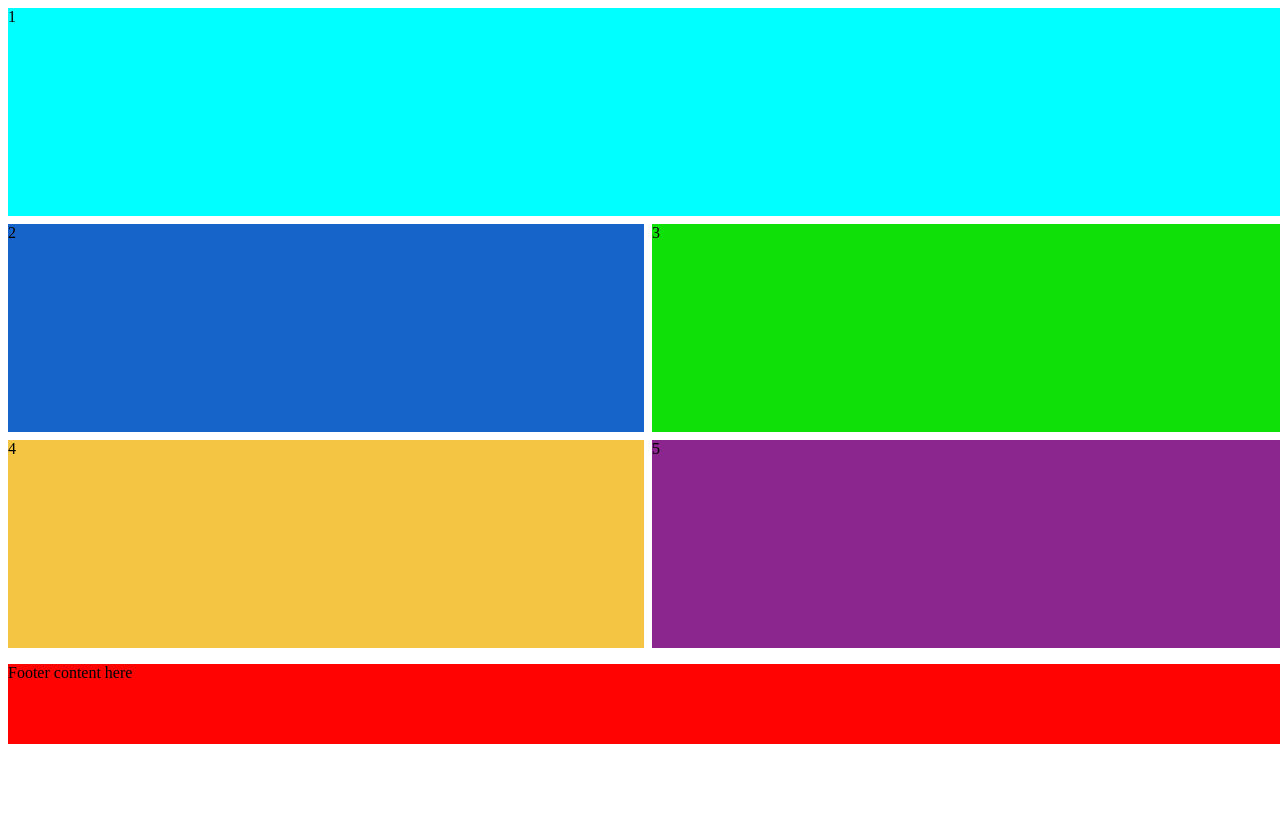
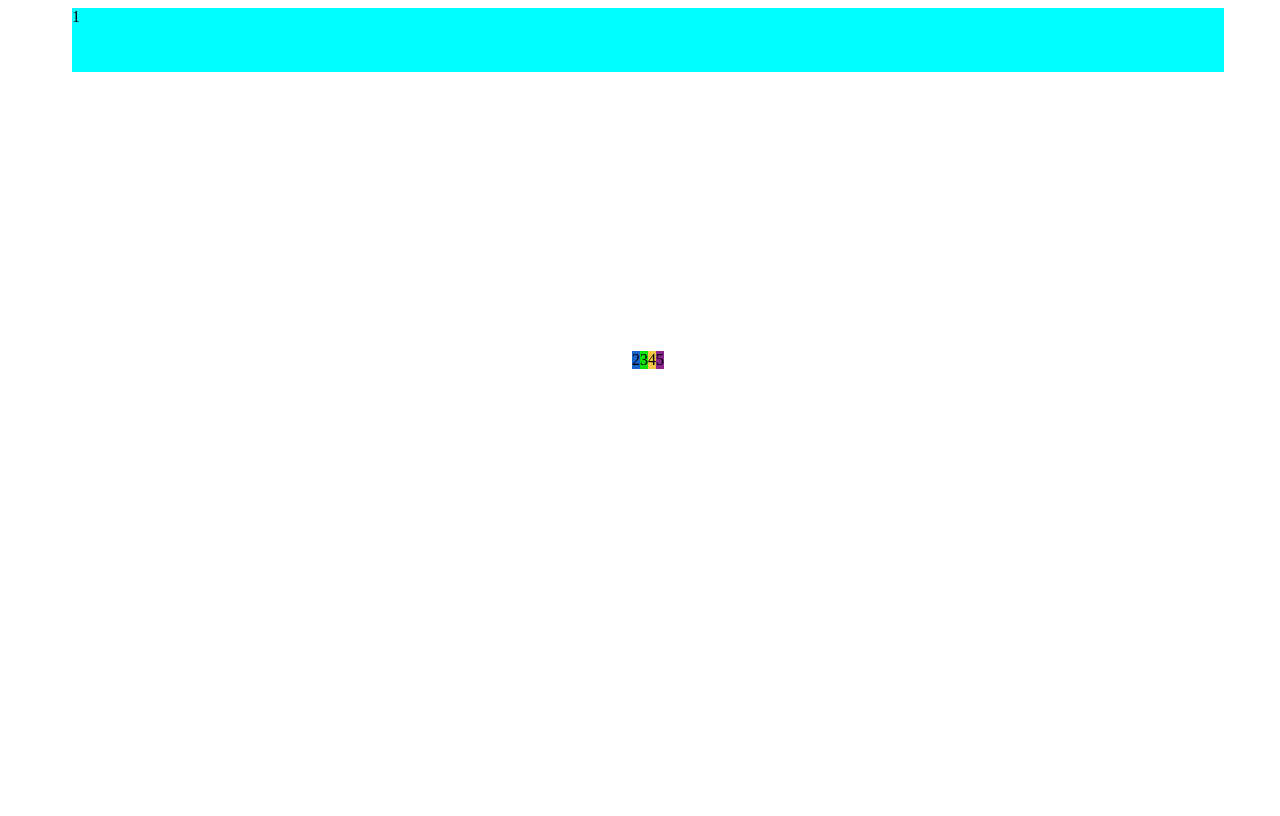
Before and after one commit to StingerBlade/InventarioBoticaCentral, a Django app: template inventario/app/templates/index.html in a window 1280 px wide. Run offline with Django 5.2, Linux system fonts and the light colour scheme; the template is opened without the code that fills it, so the values that code supplies are empty.

Commit message:
Refactor estructura de layout en index.html y eliminar sección de footer

```diff
--- a/inventario/app/templates/index.html
+++ b/inventario/app/templates/index.html
@@ -12,39 +12,46 @@
             height: 100vh;
         }
 
-        .footer {
-            background-color: #ff0202;
-            width: 100%;
-            height: 10vh;
-        }
 
 
 .parent {
-    display: grid;
-    grid-template-columns: repeat(2, 1fr);
-    grid-template-rows: repeat(3, 1fr);
-    gap: 8px;
+    display: flex;
+    width: 100%;
     height: 80vh;
+    justify-content: center;
+    align-items: center;
+    flex-direction: column;
+
 }
 
 .div1 {
     background-color: aqua;
-    grid-column: span 2 / span 2;
+    width: 90%;
+    height: 10%;
+}
+
+.divContainerOpciones{
+    display: flex;
+    justify-content: center;
+    align-items: center;
+    flex-direction: row;
+    width: 100%;
+    height: 90%;
 }
 
 .div2 {
     background-color: #1664ca;
-    grid-row-start: 2;
+
 }
 
 .div3 {
     background-color: #0fe008;
 
-    grid-row-start: 2;
+
 }
 .div4 {
     background-color: #f4c542;
-    grid-row-start: 3;
+
 }
 
 
@@ -52,7 +59,7 @@
 .div5 {
     background-color: #8a268d;
 
-    grid-row-start: 3;
+
 }
 
 
@@ -63,16 +70,13 @@
 
 <div class="parent">
     <div class="div1">1</div>
-    <div class="div2">2</div>
-    <div class="div3">3</div>
-    <div class="div4">4</div>
-    <div class="div5">5</div>
+    <div class="divContainerOpciones">
+        <div class="div2">2</div>
+        <div class="div3">3</div>
+        <div class="div4">4</div>
+        <div class="div5">5</div>
+    </div>
 </div>
 
-<footer>
-    <div class="footer">
-        <p>Footer content here</p>
-    </div>
-</footer>
 </body>
 </html>
```
